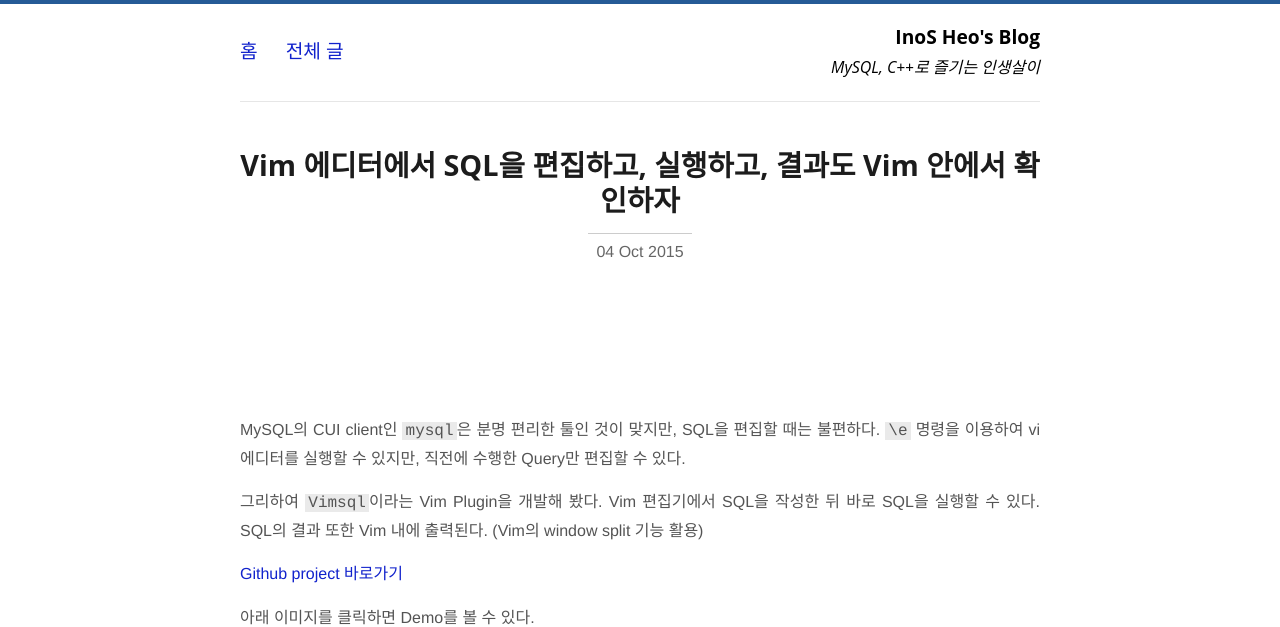
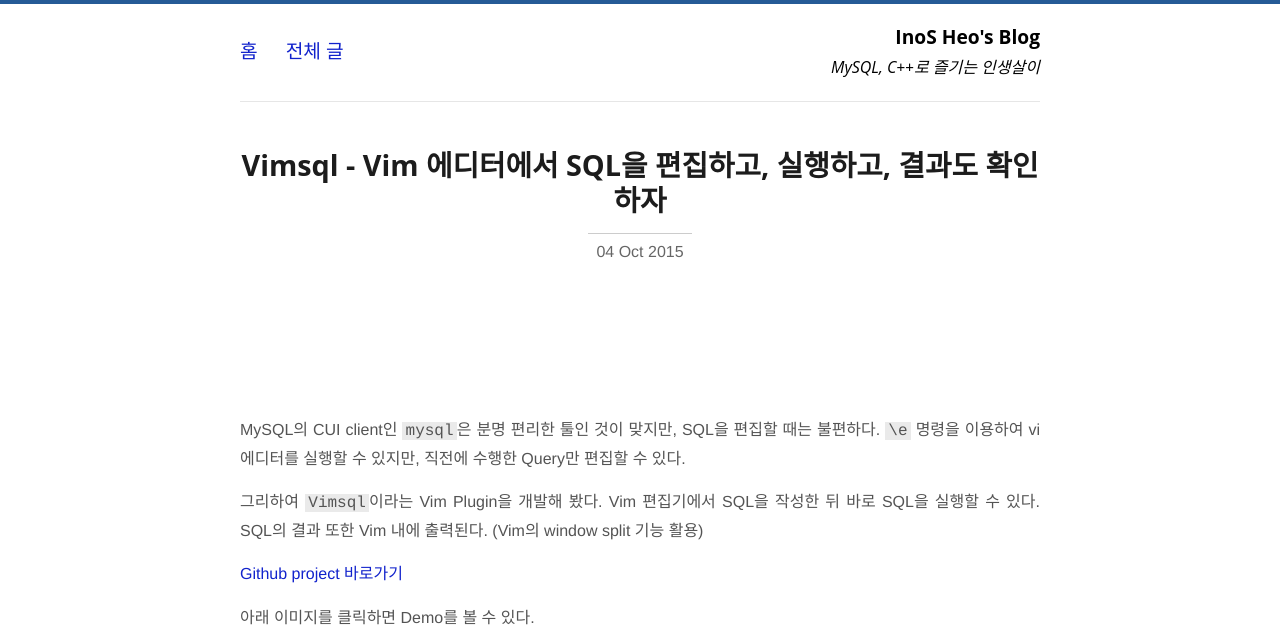
Before and after one commit to jason-heo/jason-heo.github.io, a Jekyll site: the page built from _posts/2015-10-04-navisql.md, in a window 1280 px wide, cut to the strip 0-627 px from the top of the page. Built offline with Jekyll 4.4.1, drawn with Linux system fonts in a browser that asks for light colours; Markdown is read by kramdown in place of the engine named in the settings; comment, search, counter and statistics services are not loaded.

Commit message:
title changed

```diff
--- a/_posts/2015-10-04-navisql.md
+++ b/_posts/2015-10-04-navisql.md
@@ -1,6 +1,6 @@
 ---
 layout: post
-title: "Vim 에디터에서 SQL을 편집하고, 실행하고, 결과도 Vim 안에서 확인하자"
+title: "Vimsql - Vim 에디터에서 SQL을 편집하고, 실행하고, 결과도 확인하자"
 categories: MySQL
 ---
 
```
